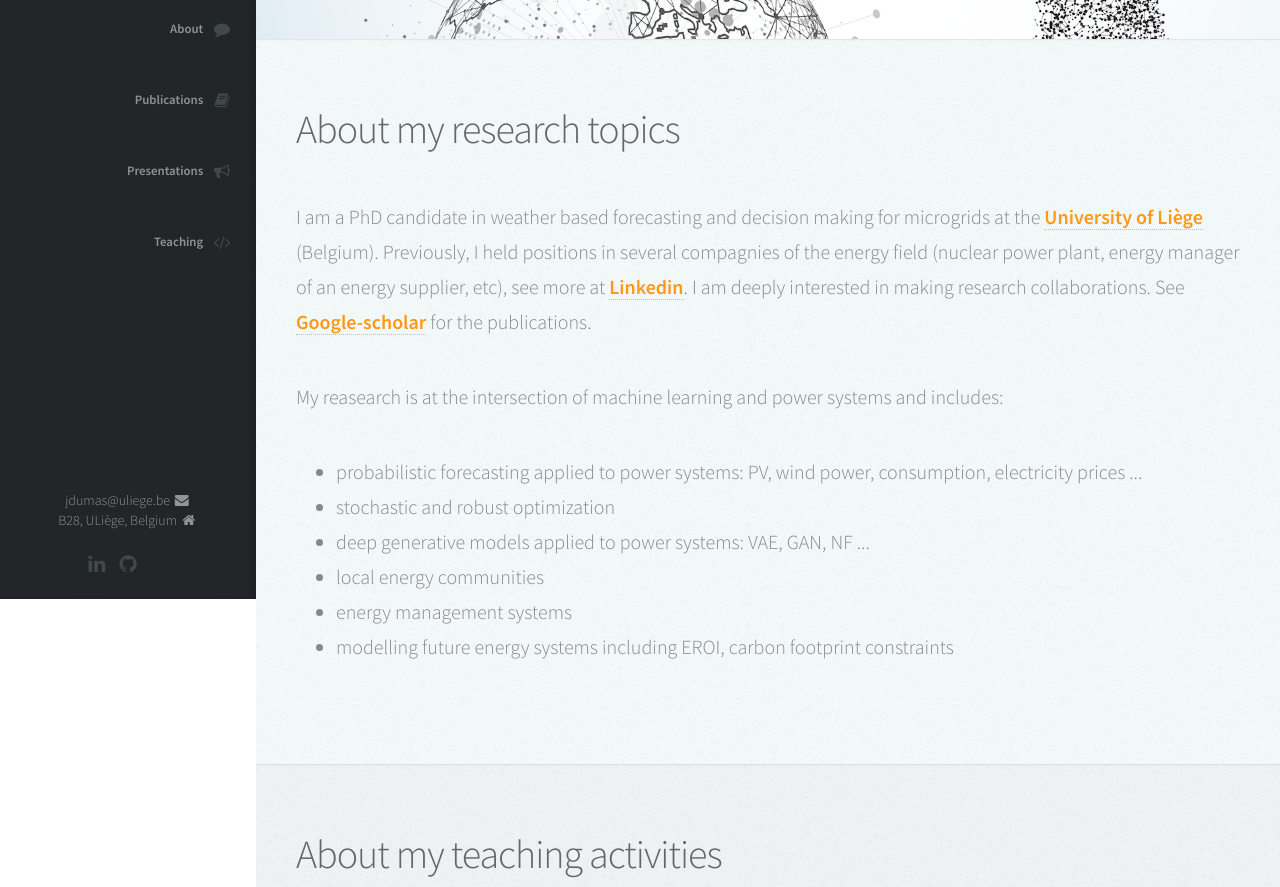
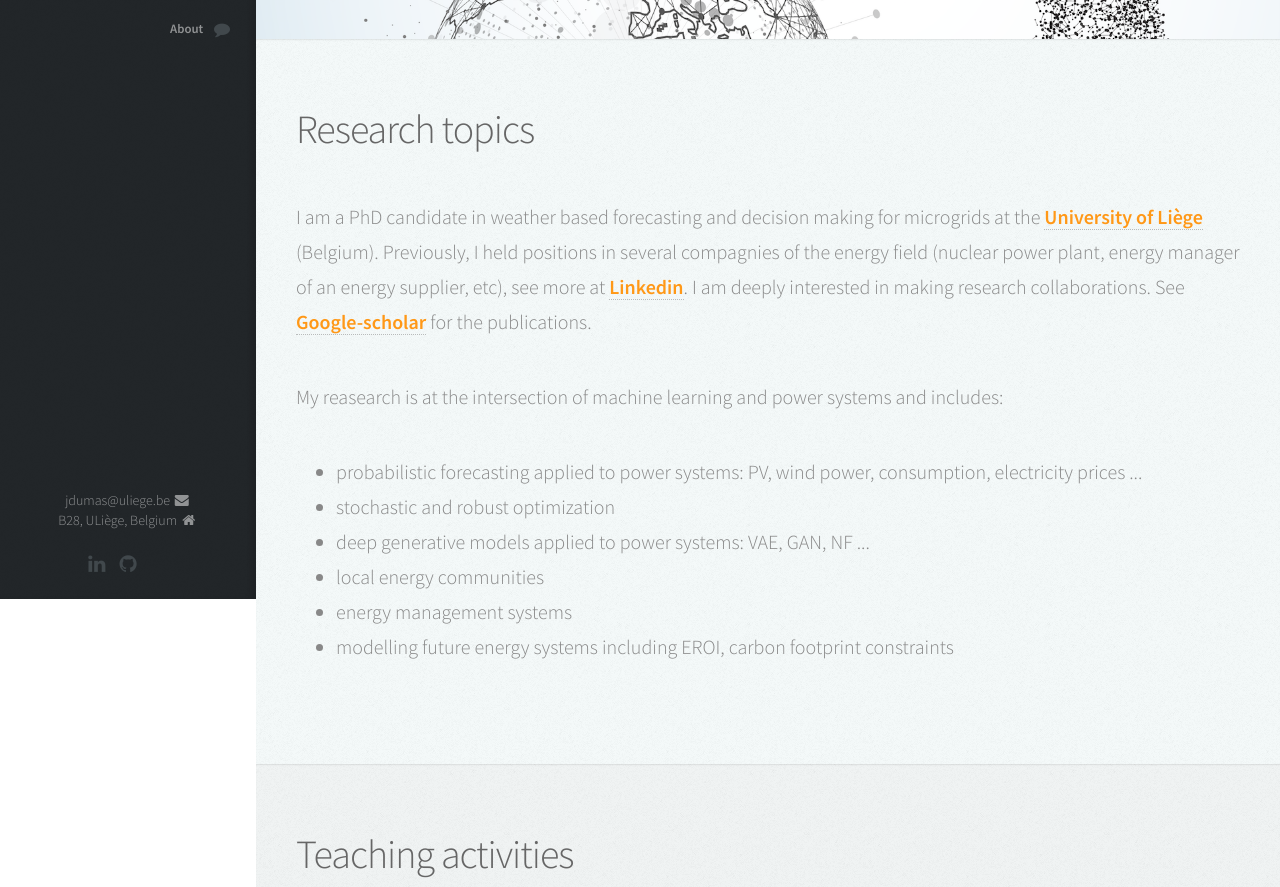
Before and after one commit to jonathandumas/jdumas.github.io, a plain HTML site: page index.html in a window 1280 px wide. Shown: the part 201-1088 px from the top of the page. Drawn offline with Linux system fonts and the light colour scheme.

Commit message:
Update index.html

```diff
--- a/index.html
+++ b/index.html
@@ -34,9 +34,6 @@
             <nav id="nav">
                 <ul>
                     <li class="entry"><a href="./index.html" id="about-link" class="skel-layers-ignoreHref"><span class="icon fa-comment">About</span></a></li>
-                    <li class="entry"><a href="./publications.html" id="publications-link" class="skel-layers-ignoreHref"><span class="icon fa-book">Publications</span></a></li>
-                    <li class="entry"><a href="./presentations.html" id="talks-link" class="skel-layers-ignoreHref"><span class="icon fa-bullhorn">Presentations</span></a></li>
-                    <li class="entry"><a href="./teaching.html" id="software-link" class="skel-layers-ignoreHref"><span class="icon fa-code">Teaching</span></a></li>
                 </ul>
             </nav>
 
@@ -80,7 +77,7 @@
             <div class="container">
 
                 <header>
-                    <h2>About my research topics</h2>
+                    <h2>Research topics</h2>
                 </header>
 
                 <p>
@@ -107,7 +104,7 @@
             <div class="container">
 
                 <header>
-                    <h2>About my teaching activities</h2>
+                    <h2>Teaching activities</h2>
                 </header>
 
                 <p>
@@ -132,7 +129,7 @@
 			<div class="container">
 
                 <header>
-                    <h2>Volunteering</h2>
+                    <h2>Volunteering activities</h2>
                 </header>
 
 	         <p>
```
